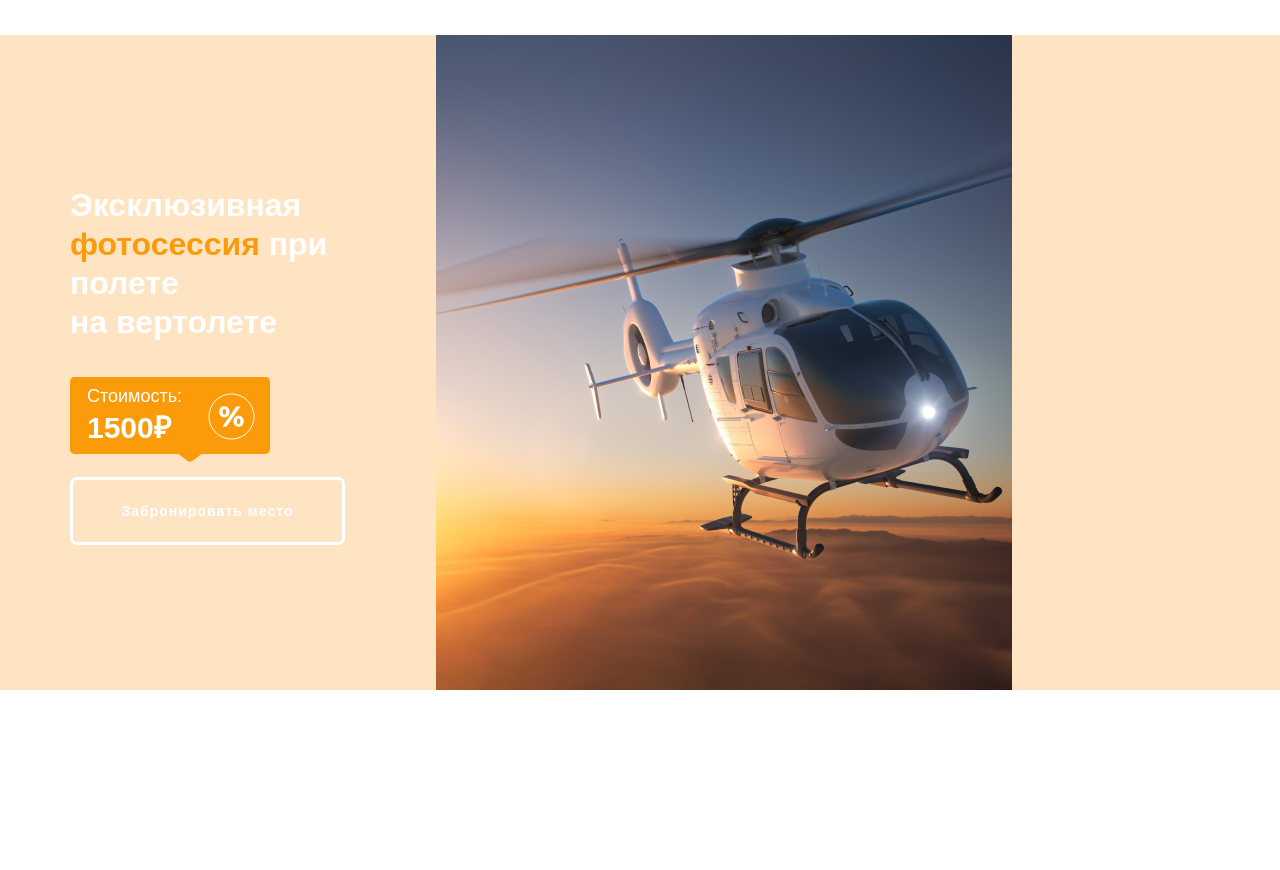
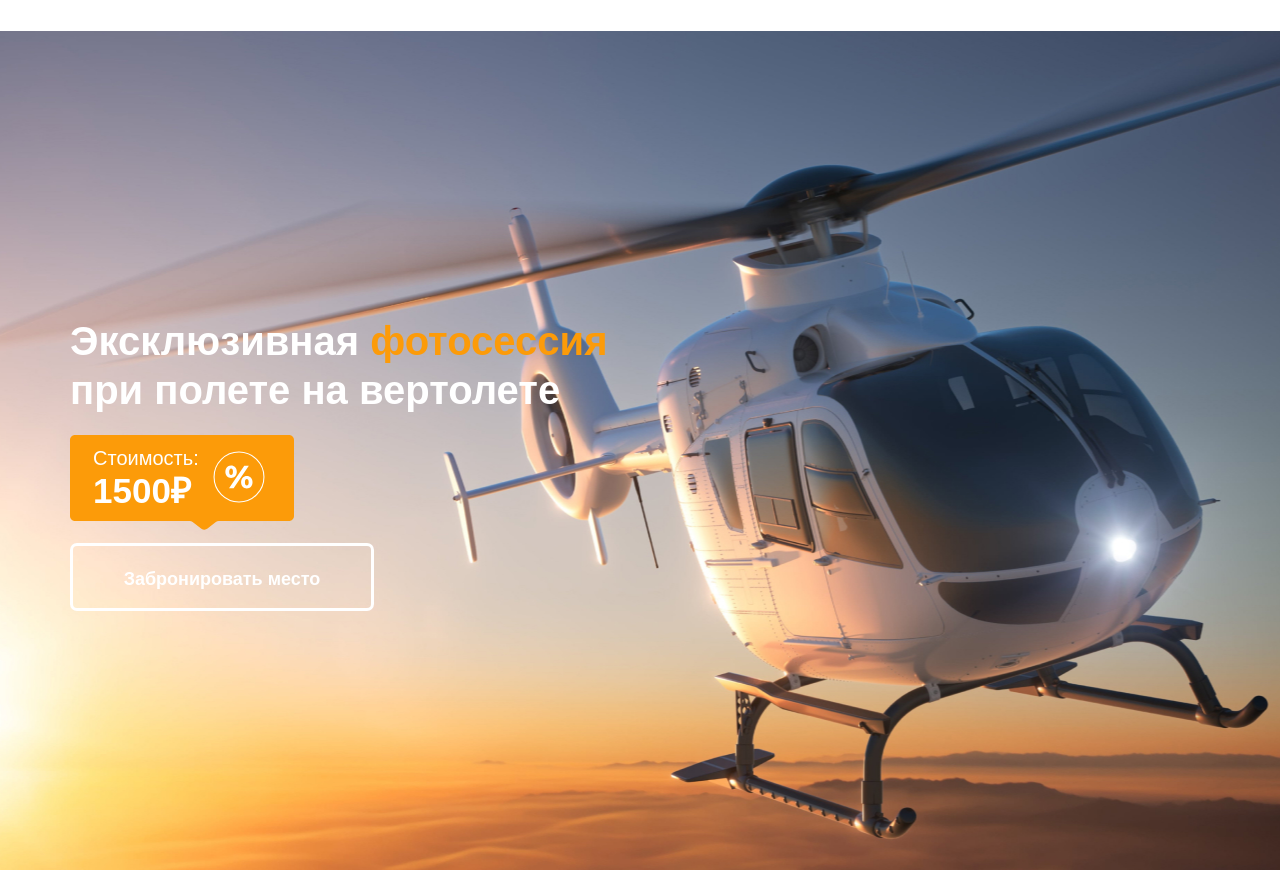
Before and after one commit to jakemidway/HELYFLY, a website: page src/index.html in a window 1280 px wide. Shown: the part 69-939 px from the top of the page. Before the commit the page ends 800 px from the top, so only its background shows below. Drawn offline with nearby package versions, Linux system fonts and the light colour scheme; files that its build step writes are made by us from their sources; a web font is replaced by a local one.

Commit message:
banner768

```diff
--- a/src/assets/scss/blocks/_banner.scss
+++ b/src/assets/scss/blocks/_banner.scss
@@ -9,6 +9,18 @@
         padding-top: 151px;
     }
 
+    @media (min-width: 768px) {
+        background:url(../images/banner/helimain.jpg) bisque  61% center no-repeat;
+        height: 839px;
+        padding-top: 286px;
+    }
+
+    br {
+        @media (min-width: 768px) {
+            display: none;
+        }
+    }
+
     &__text {
         font-size: 3.2rem;
         line-height: 3.9rem;
@@ -17,6 +29,13 @@
 
         @media (min-width: 576px) {
             margin-bottom: 35px;
+        }
+
+        @media (min-width: 768px) {
+            width: 596px;
+            font-size: 4rem;
+            line-height: 4.9rem;
+            margin-bottom: 20px;
         }
 
         &_accent {
@@ -35,17 +54,36 @@
         background: url(./../images/banner/tag.svg) no-repeat;
         background-size: 100%;
         margin-bottom: 14px;
+
+        @media (min-width:768px) {
+            width: 224px;
+            height: 96px;
+            font-size: 2rem;
+            line-height: 1.4rem;
+            padding: 16px 29px 28px 23px;
+            margin-bottom: 12px;
+        }
     }
 
     &__price {
         font-size: 3rem;
         line-height: 5.5rem;
         font-weight: 800;
+
+        @media (min-width:768px) {
+            font-size: 3.5rem;
+            line-height: 5.1rem;
+        }
     }
 
     &__img-proc {
         width: 47px;
         height: 47px;
+
+        @media (min-width:768px) {
+            width: 52px;
+            height: 52px;
+        }
     }
 
     &__btn {
@@ -53,6 +91,11 @@
         height: 68px;
         border: 3px solid #FFFFFF;
         border-radius: 7px;
+        @media (min-width:768px){
+            width: 304px;
+            height: 68px;
+            font-size: 1.8rem;
+        }
     }
 
     &__btn-link {
@@ -63,5 +106,8 @@
         height: 100%;
         text-align: center;
         padding: 23px 0;
+        @media (min-width: 768px) {
+            letter-spacing: 0;
+        }
     }
 }
--- a/src/assets/scss/blocks/_header.scss
+++ b/src/assets/scss/blocks/_header.scss
@@ -2,7 +2,7 @@
     padding: 20px 0 17px;
     font-size: 1.4rem;
     @media (min-width: 768px){
-        padding: 39px 0 38px;
+        padding: 39px 0 34px;
     }
     &__wrapper{
         position: relative;
```
Also changed, not shown: dist/assets/css/style.css, dist/assets/css/style.min.css.
